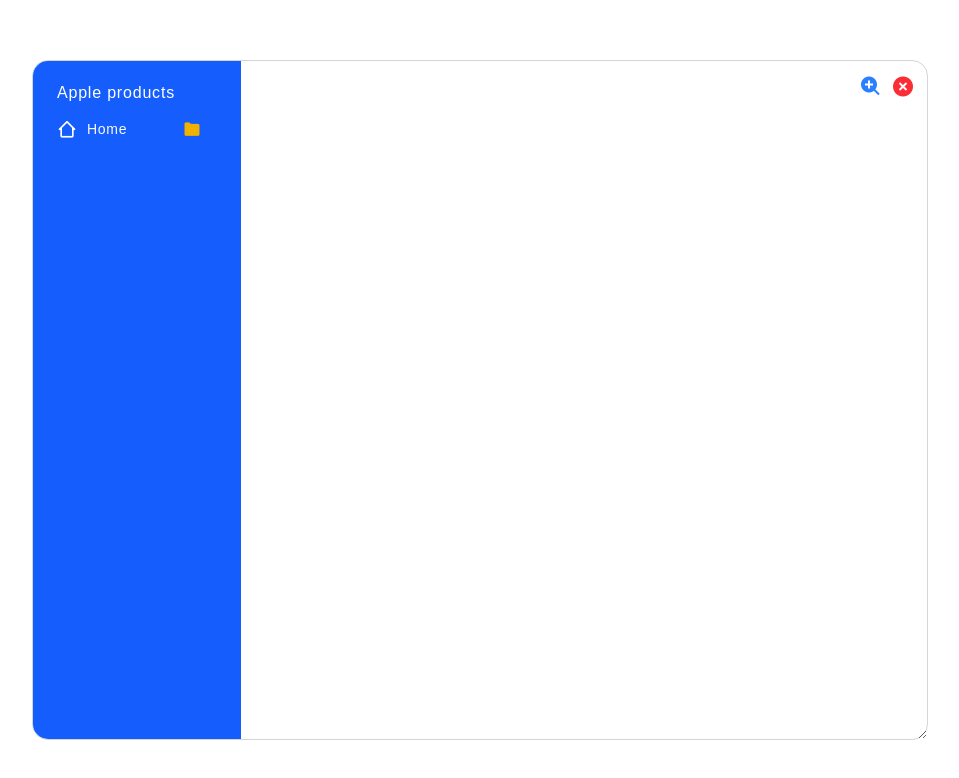
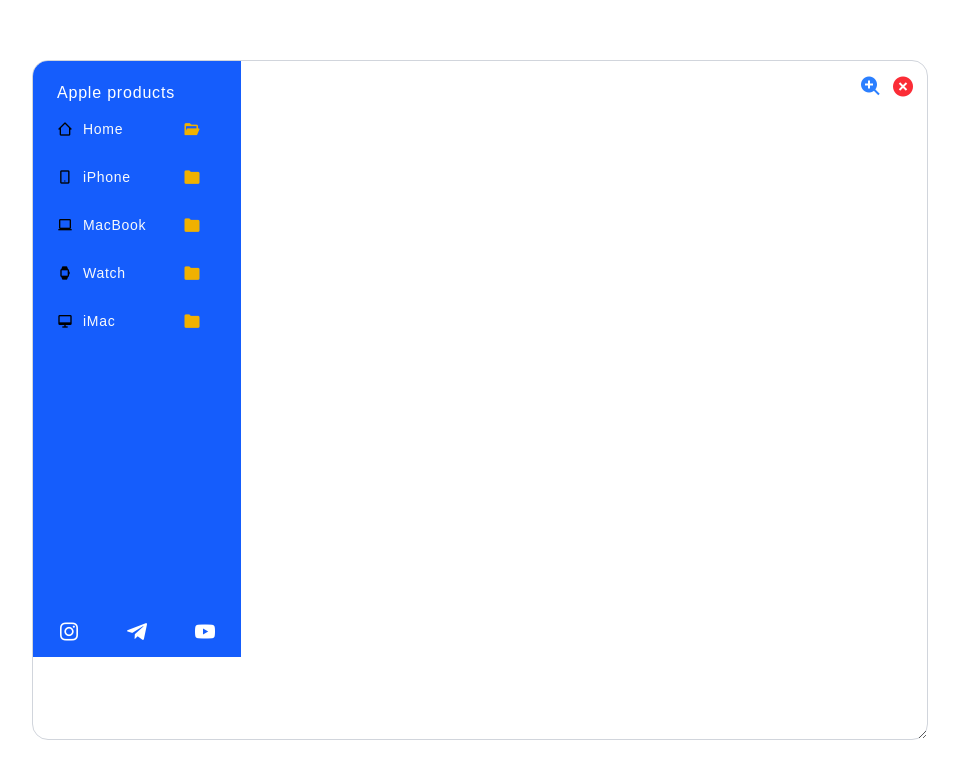
Before and after one commit to muxlisa-maxmudova/Apple-Tailwind-project, a React (Vite) app: page / in a window 1280 px wide. Shown: the top 778 px of the page, without its empty margins (160-1119 px from the left). Built offline with nearby package versions, Linux system fonts and the light colour scheme.

Commit message:
navbar, dynamic code done!

```diff
--- a/src/App.tsx
+++ b/src/App.tsx
@@ -4,8 +4,12 @@
 
 const App = () => {
     const [frameZoom, setFrameZoom]= useState<boolean>(false)
+    const [activePage, setActivePage] = useState<number>(0)
     const toggle = () => {
         setFrameZoom(!frameZoom)
+    }
+    const handleNavClick = (pageIndex:number) => {
+        setActivePage(pageIndex)
     }
     return (
         <div className='w-full h-screen grid place-items-center'>
@@ -15,7 +19,7 @@
               max-h-[90vh] border border-gray-300 rounded-2xl resize overflow-auto relative transition-all duration-300
             '`}>
                 <Controls frameZoom={frameZoom} toggleFrameZoom={toggle}/>
-                <Navbar/>
+                <Navbar handleNavClick={handleNavClick} activePage={activePage}/>
             </div>
         </div>
     )
--- a/src/Components/Navbar.tsx
+++ b/src/Components/Navbar.tsx
@@ -1,14 +1,31 @@
-const Navbar = () => {
+import {navItems} from "../assests/data.ts";
+const Navbar = ({handleNavClick, activePage}:{handleNavClick:()=>void, activePage:number}) => {
     return (
-        <div className="2xl:w-80 xl:w-52 w-44 h-full bg-blue-600 flex flex-col justify-between pt-5 pl-6 pb-14 md:pb-0">
+        <div className="2xl:w-80 xl:w-52 w-44 h-149 bg-blue-600 flex flex-col justify-between pt-5 pl-6 pb-14 md:pb-0">
             <a href="#" className={"2xl:test-2xl xl:test-xl font-b0ld text-white tracking-wider"}>
-                    Apple products
+                Apple products
             </a>
             <div className={"flex flex-col flex-grow"}>
-                <a href={'#'} className={"xl:w-36 lg:w-34 w-30 flex items-center justify-between my-3.5 text text-left cursor-pointer"}>
-                    <i className={"bx bx-home-alt-2 text-xl text-white"}></i>
-                    <span className={"text-sm text-gray-50 mr-auto mx-2.5 tracking-wider"}>Home</span>
-                    <i className={"text-lg text-yellow-500 bx bxs-folder"}></i>
+                {navItems.map((item, index: number) => (
+                    <a href={'#'} key={Math.random()}
+                       className={"xl:w-36 lg:w-34 w-30 flex items-center justify-between my-3.5 text text-left cursor-pointer"}
+                       onClick={() => handleNavClick(index)}
+                    >
+                        <i className={item.icon}></i>
+                        <span className={"text-sm text-gray-50 mr-auto mx-2.5 tracking-wider"}>{item.label}</span>
+                        <i className={`text-lg text-yellow-500 bx bxs-folder ${activePage === index ? item.activeIcon : item.inactiveIcon}`}></i>
+                    </a>
+                ))}
+            </div>
+            <div className={"flex justify-between pr-6 pb-2"}>
+                <a href={"#"}>
+                    <i className={"bx bxl-instagram text-2xl text-white"}></i>
+                </a>
+                <a href={"#"}>
+                    <i className={"bx bxl-telegram text-2xl text-white"}></i>
+                </a>
+                <a href={"#"}>
+                    <i className={"bx bxl-youtube text-2xl text-white"}></i>
                 </a>
             </div>
         </div>
```
